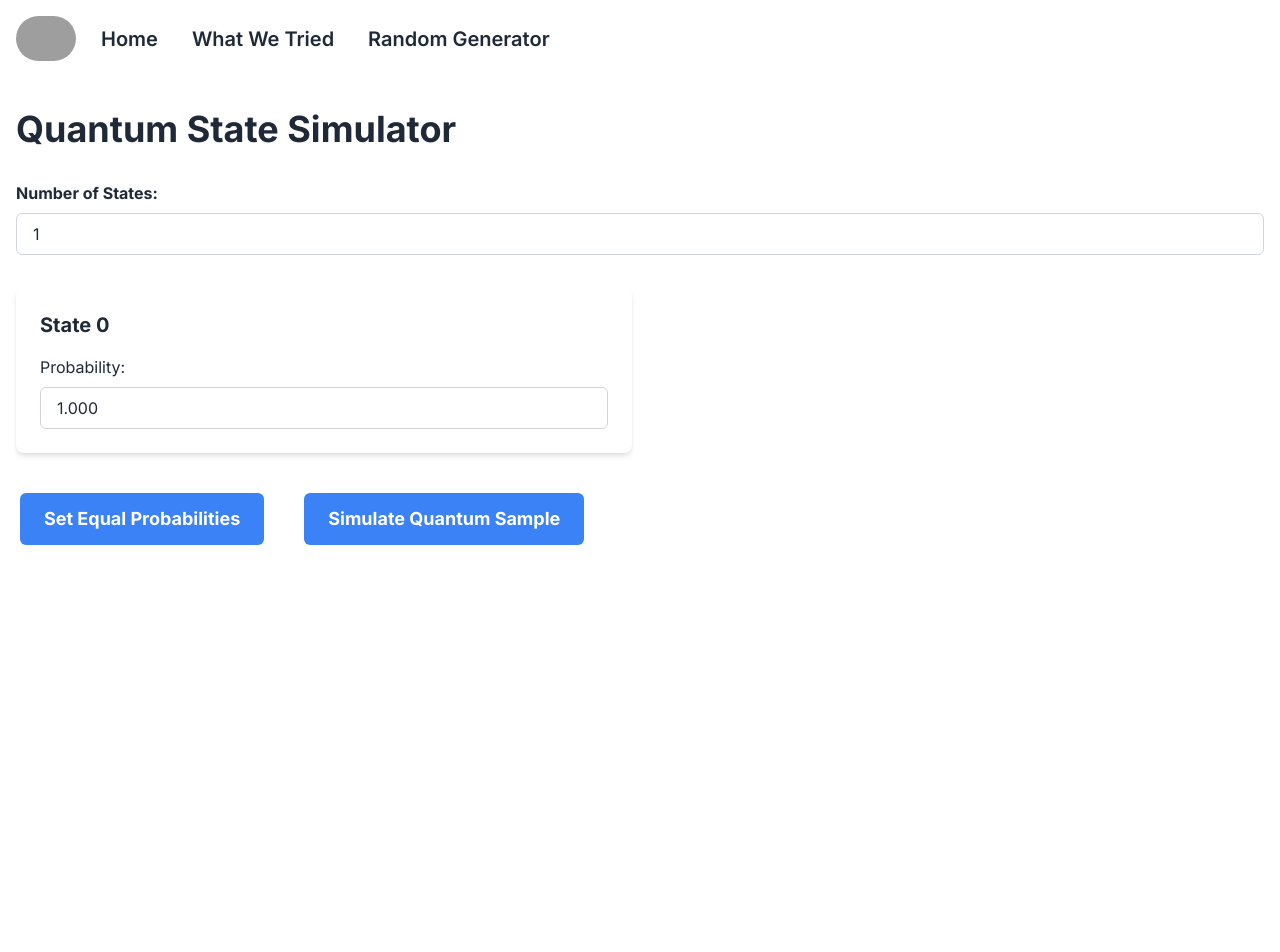
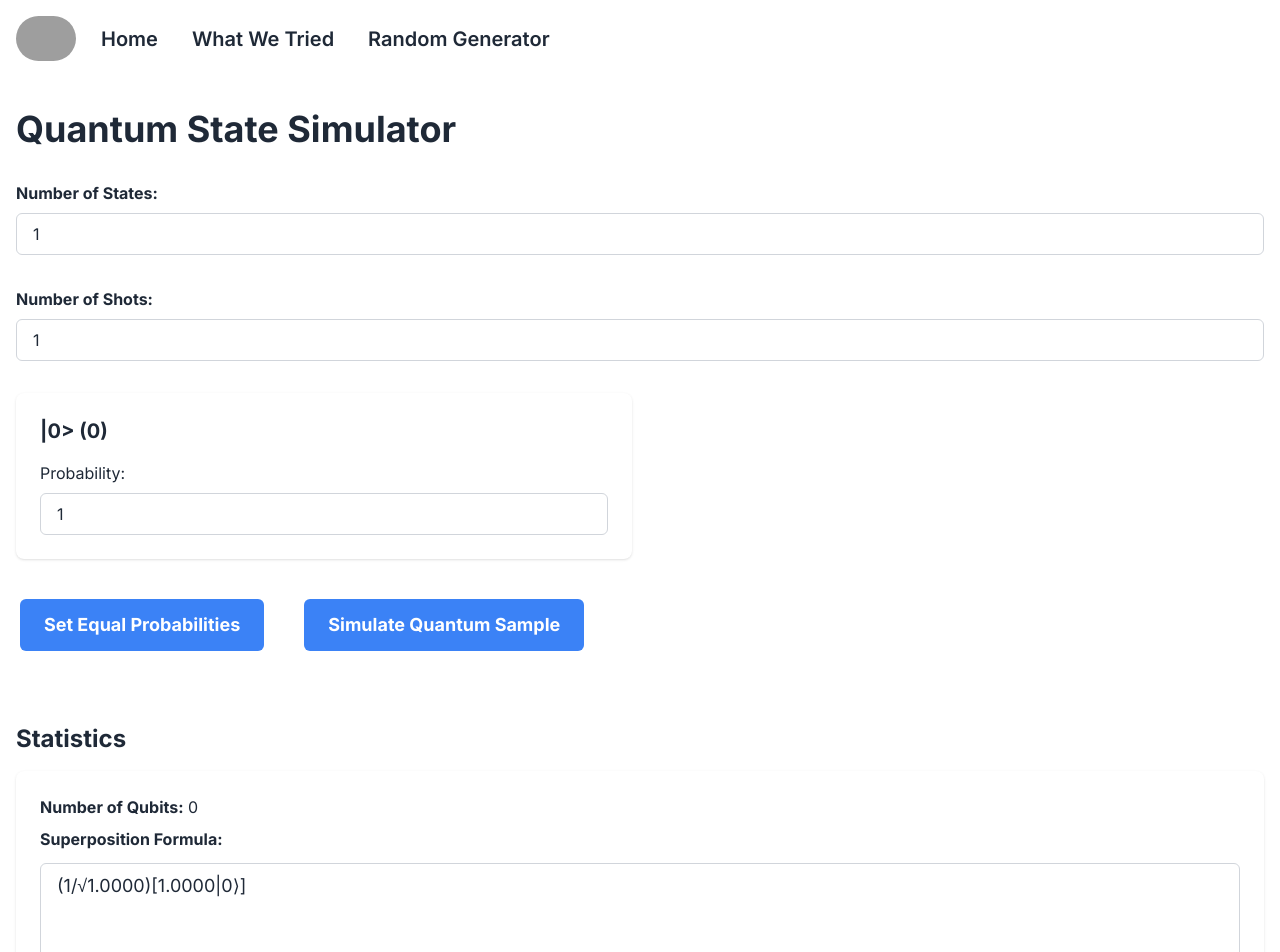
Before and after one commit to Kenobium/qhacks, a Next.js app in the folder frontend/: page /rng in a window 1280 px wide. Shown: the top 952 px of the page. Before the commit the page ends 800 px from the top, so only its background shows below. Built offline with nearby package versions, Linux system fonts and the light colour scheme; grey boxes are pictures that could not be loaded.

Commit message:
Clean up front-end and add reporting widgets

```diff
--- a/frontend/app/api/rng/route.ts
+++ b/frontend/app/api/rng/route.ts
@@ -1,21 +1,24 @@
-import { PythonShell, Options } from 'python-shell';
+import { PythonShell, Options } from "python-shell";
 
 export async function GET(request: Request) {
+    const { searchParams } = new URL(request.url);
+    const probabilities = searchParams.get("probabilities") ?? "1:0.8, 2:0.2";
+    const shots = searchParams.get("shots") ?? "100";
 
     try {
         // Set up Python options
         const pythonOptions: Options = {
-      mode: 'text',
-      pythonPath: '/Users/dhruv/qhacks/.venv/bin/python3.12', // Replace with the path to your Python executable
-      scriptPath: '/Users/dhruv/qhacks', // Replace with the path to your Python script
-      args: ["0:0.1, 1:0.2, 2:0.3, 63:0.4", "8192"]
+            mode: "text",
+            pythonPath: "/opt/homebrew/bin/python3.11", // Replace with the path to your Python executable
+            scriptPath: "/Users/pmoharana/repos/projects/qhacks", // Replace with the path to your Python script
+            args: [probabilities, shots],
         };
 
         // Execute Python script
-    const pythonShell = new PythonShell('rng.py', pythonOptions);
+        const pythonShell = new PythonShell("rng.py", pythonOptions);
         // Collect the result
-    let result = '';
-    pythonShell.on('message', (message: string) => {
+        let result = "";
+        pythonShell.on("message", (message: string) => {
             result += message;
         });
 
@@ -28,19 +31,22 @@ export async function GET(request: Request) {
         });
 
         // Send the result back to the Client Component
-    return new Response(JSON.stringify({ result }), {
+        return new Response(JSON.stringify(result), {
             status: 200,
             headers: {
-        'Content-Type': 'application/json',
+                "Content-Type": "application/json",
             },
         });
     } catch (error) {
         console.error(error);
-    return new Response(JSON.stringify({ error: 'Error executing Python script' }), {
+        return new Response(
+            JSON.stringify({ error: "Error executing Python script" }),
+            {
                 status: 500,
                 headers: {
-        'Content-Type': 'application/json',
+                    "Content-Type": "application/json",
                 },
-    });
+            }
+        );
     }
 }
--- a/frontend/app/components/navbar.tsx
+++ b/frontend/app/components/navbar.tsx
@@ -4,6 +4,7 @@ import Image from "next/image";
 export default function Navbar() {
     return (
         <div className="navbar bg-base-100">
+            <Link href={"/"}>
                 <Image
                     alt="Tailwind CSS Navbar component"
                     src="https://daisyui.com/images/stock/photo-1534528741775-53994a69daeb.jpg"
@@ -11,6 +12,8 @@ export default function Navbar() {
                     height={60}
                     className="m-2 rounded-full"
                 />
+            </Link>
+
             <Link href={"/"} className="btn btn-ghost text-xl">
                 Home
             </Link>
--- /dev/null
+++ b/frontend/app/components/table.tsx
@@ -0,0 +1,35 @@
+export const ResultTable: React.FC<{ resultData: Record<string, number> }> = ({
+    resultData,
+}) => {
+    return (
+        <div className="mt-8">
+            <h2 className="mb-4 text-2xl font-bold">Simulation Results</h2>
+            <table className="w-full border-collapse">
+                <thead>
+                    <tr>
+                        <th className="border border-gray-300 px-4 py-2">
+                            Outcome
+                        </th>
+                        <th className="border border-gray-300 px-4 py-2">
+                            Probability
+                        </th>
+                    </tr>
+                </thead>
+                <tbody>
+                    {Object.entries(resultData).map(
+                        ([outcome, probability]) => (
+                            <tr key={outcome}>
+                                <td className="border border-gray-300 px-4 py-2">
+                                    {outcome}
+                                </td>
+                                <td className="border border-gray-300 px-4 py-2">
+                                    {probability.toFixed(4)}
+                                </td>
+                            </tr>
+                        )
+                    )}
+                </tbody>
+            </table>
+        </div>
+    );
+};
--- a/frontend/app/rng/page.tsx
+++ b/frontend/app/rng/page.tsx
@@ -1,11 +1,20 @@
 "use client";
 
 import React, { useState } from "react";
+import { ResultTable } from "../components/table";
 
 const QuantumStateSimulator: React.FC = () => {
     const [numStates, setNumStates] = useState(1);
+    const [numShots, setNumShots] = useState(1);
     const [probabilities, setProbabilities] = useState<number[]>([1]);
     const [names, setNames] = useState<string[]>(["State 0"]);
+    const [resultData, setResultData] = useState<Record<string, number> | null>(
+        null
+    );
+
+    const handleNumShots = (event: React.ChangeEvent<HTMLInputElement>) => {
+        setNumShots(parseInt(event.target.value));
+    };
 
     const handleNumStatesChange = (
         event: React.ChangeEvent<HTMLInputElement>
@@ -59,9 +68,82 @@ const QuantumStateSimulator: React.FC = () => {
         setProbabilities(probabilities.map((x) => equalProbability));
     };
 
-    const handleSimulation = (
+    function parseObjectString(str: string): Record<string, number> {
+        const obj: Record<string, number> = {};
+
+        // Remove the curly braces from the input string
+        str = str.slice(1, -1);
+
+        // Split the string into key-value pairs
+        const pairs = str.split(",");
+
+        // Process each key-value pair
+        for (const pair of pairs) {
+            const [key, value] = pair
+                .trim()
+                .split(":")
+                .map((s) => s.trim());
+            obj[key] = parseFloat(value);
+        }
+
+        return obj;
+    }
+
+    function getBinaryDigits(num: number, numDigits: number): string {
+        const binaryStr = num.toString(2);
+        const paddingLength = numDigits - binaryStr.length;
+
+        if (paddingLength <= 0) {
+            return binaryStr;
+        }
+
+        const padding = "0".repeat(paddingLength);
+        return padding + binaryStr;
+    }
+
+    const handleSimulation = async (
         event: React.MouseEventHandler<HTMLButtonElement>
-    ) => {};
+    ) => {
+        if (probabilities.reduce((sum, num) => sum + num, 0) !== 1) {
+            alert("Probabilities must equal 1");
+            return;
+        }
+
+        let probabilityString = "";
+
+        for (let i = 0; i < probabilities.length; i++) {
+            if (i === probabilities.length - 1) {
+                probabilityString += `${i}:${probabilities[i]}`;
+                continue;
+            }
+
+            probabilityString += `${i}:${probabilities[i]}, `;
+        }
+
+        console.log(
+            `/api/rng?probabilities=${probabilityString}&shots=${numShots}`
+        );
+        const response = await fetch(
+            `/api/rng?probabilities=${probabilityString}&shots=${numShots}`
+        );
+        const data = await response.json();
+        const parsedData = parseObjectString(data);
+        setResultData(parsedData);
+    };
+
+    const renderSuperpositionFormula = () => {
+        const terms = probabilities.map((probability, index) => {
+            const stateName = `|${getBinaryDigits(index, Math.ceil(Math.log2(numStates)))}⟩`;
+            const coefficient = Math.sqrt(probability).toFixed(4);
+            return `${coefficient}${stateName}`;
+        });
+
+        const sqrtValue = probabilities.reduce((sum, num) => {
+            return sum + Math.sqrt(num);
+        }, 0);
+
+        return `(1/√${sqrtValue.toFixed(4)})` + "[" + terms.join(" + ") + "]";
+    };
 
     return (
         <div className="container mx-auto px-4 py-8">
@@ -82,22 +164,31 @@ const QuantumStateSimulator: React.FC = () => {
                 />
             </div>
 
+            <div className="mb-8">
+                <label htmlFor="numShots" className="mb-2 block font-bold">
+                    Number of Shots:
+                </label>
+                <input
+                    type="number"
+                    id="numShots"
+                    value={numShots}
+                    onChange={handleNumShots}
+                    className="w-full rounded-md border border-gray-300 px-4 py-2 focus:outline-none focus:ring-2 focus:ring-blue-500"
+                />
+            </div>
+
             <div className="grid grid-cols-1 gap-4 md:grid-cols-2">
                 {Array.from({ length: numStates }, (_, index) => (
-                    <div
-                        key={index}
-                        className="rounded-lg bg-white p-6 shadow-md"
-                    >
+                    <div key={index} className="rounded-lg bg-white p-6 shadow">
                         <div className="mb-4 flex items-center">
-                            <input
-                                type="text"
-                                value={names[index] || ""}
-                                onChange={(event) =>
-                                    handleNameChange(index, event)
-                                }
-                                className="mr-2 bg-white text-xl font-bold focus:outline-none"
-                                placeholder="Enter state name"
-                            />
+                            <p className="mr-2 bg-white text-xl font-bold">
+                                |
+                                {getBinaryDigits(
+                                    index,
+                                    Math.ceil(Math.log2(numStates))
+                                )}
+                                {">"} ({index})
+                            </p>
                         </div>
                         <div>
                             <label
@@ -111,14 +202,8 @@ const QuantumStateSimulator: React.FC = () => {
                                 id={`probability-${index}`}
                                 min="0"
                                 max="1"
-                                step="0.001"
-                                value={
-                                    probabilities[index]
-                                        ? probabilities[index] == 1
-                                            ? "1.000"
-                                            : probabilities[index]
-                                        : "0.000"
-                                }
+                                step="0.01"
+                                value={probabilities[index]}
                                 onChange={(event) =>
                                     handleProbabilityChange(index, event)
                                 }
@@ -143,6 +228,27 @@ const QuantumStateSimulator: React.FC = () => {
                     Simulate Quantum Sample
                 </button>
             </div>
+
+            <div className="mt-8">
+                <h2 className="mb-4 text-2xl font-bold">Statistics</h2>
+                <div className="rounded-lg bg-white p-6 shadow">
+                    <p className="mb-2">
+                        <strong>Number of Qubits:</strong>{" "}
+                        {Math.ceil(Math.log2(numStates))}
+                    </p>
+                    <p className="mb-3">
+                        <strong>Superposition Formula:</strong>
+                    </p>
+                    <textarea
+                        className="w-full rounded-md border border-gray-300 px-4 py-2 text-lg focus:outline-none focus:ring-2 focus:ring-blue-500"
+                        rows={4}
+                        value={renderSuperpositionFormula()}
+                        readOnly
+                    />
+                </div>
+            </div>
+
+            {resultData && <ResultTable resultData={resultData} />}
         </div>
     );
 };
--- a/frontend/app/test/page.tsx
+++ /dev/null
@@ -1,23 +0,0 @@
-'use client';
-
-import { useState, useEffect } from 'react';
-
-export default function MyComponent() {
-  const [result, setResult] = useState("");
-
-  useEffect(() => {
-    const fetchData = async () => {
-      try {
-        const response = await fetch('/api/rng');
-        const data = await response.json();
-        console.log(data.result);
-      } catch (error) {
-        console.error('Error fetching data:', error);
-      }
-    };
-
-    fetchData();
-  }, []);
-
-  return <div>Result: {result}</div>;
-}
```
Also changed, not shown: frontend/app/page.tsx (+4 -6 lines). Lines whose indentation alone changed are shown as unchanged.
